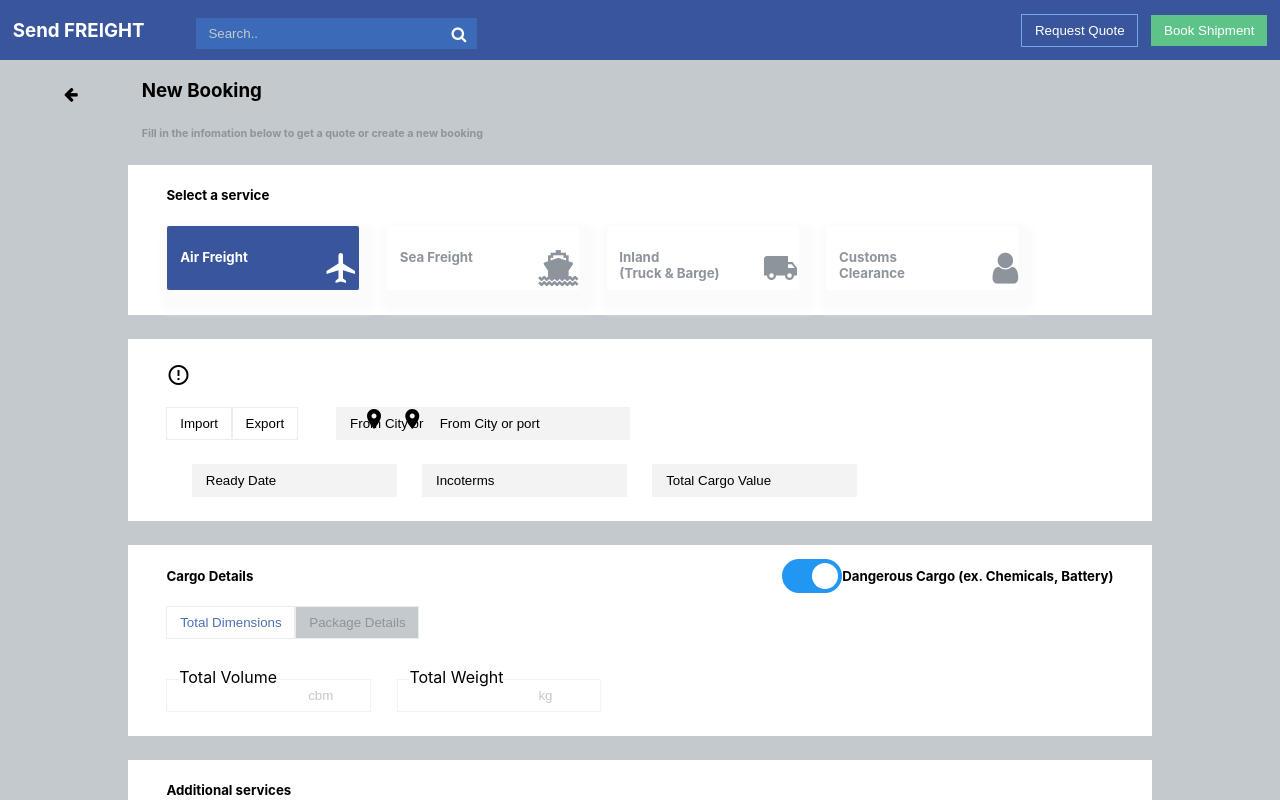
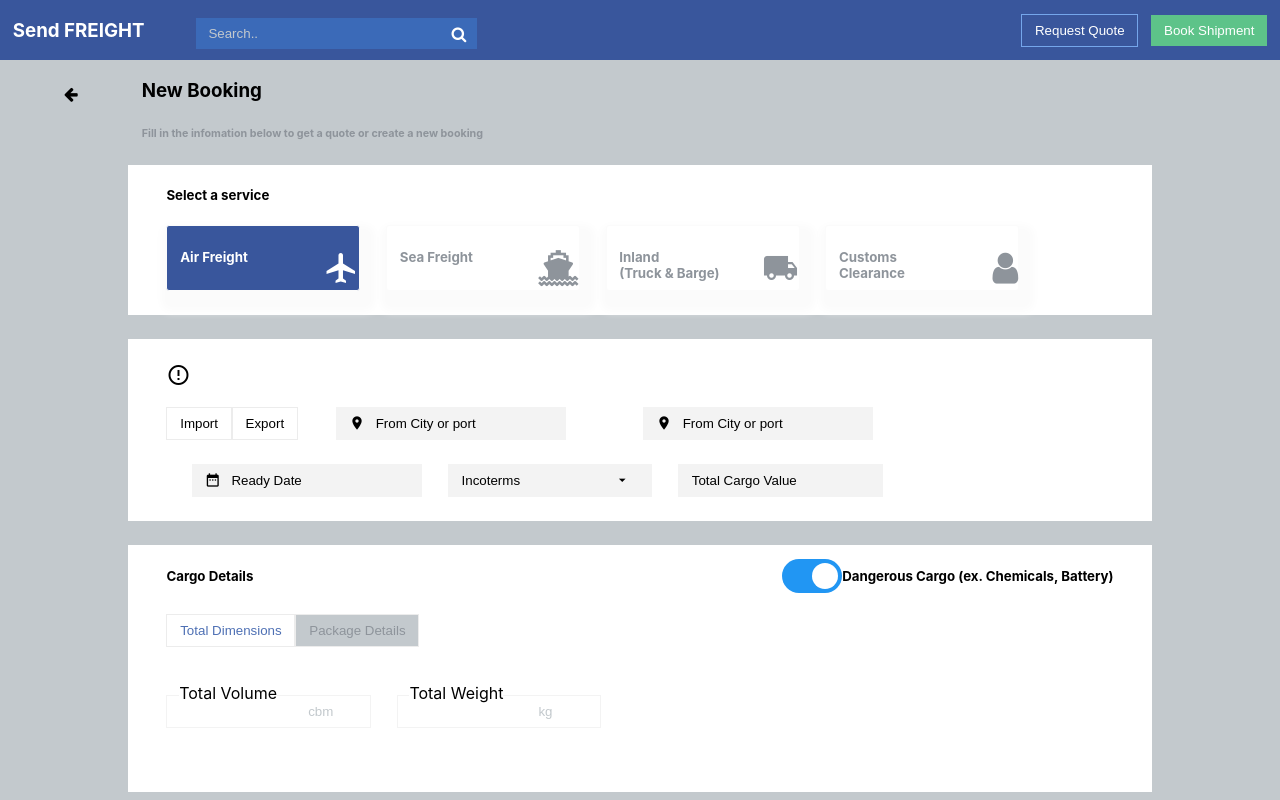
Before and after one commit to Eduzorkamsi/FreightUI, a React (Create React App) app: page / in a window 1280 px wide. Shown: the top 800 px of the page. Built offline with nearby package versions, Linux system fonts and the light colour scheme.

Commit message:
freight6

```diff
--- a/src/App.css
+++ b/src/App.css
@@ -353,3 +353,7 @@ input:checked + .slider:before {
 .relatve {
   position: relative;
 }
+
+.ml-15 {
+  margin-left: 15vw;
+}
--- a/src/components/CargoDetails.js
+++ b/src/components/CargoDetails.js
@@ -13,7 +13,7 @@ const CargoDetails = () => {
           <h5>Dangerous Cargo (ex. Chemicals, Battery)</h5>
         </div>
       </div>
-      <div>
+      <div className="mt-1 mb-1">
         <button className="bg-white pl-1 pr-1 pb-1 pt-1 text-blue button-border2">
           Total Dimensions
         </button>
@@ -21,7 +21,7 @@ const CargoDetails = () => {
           Package Details
         </button>
       </div>
-      <div className="flex row mt-5">
+      <div className="flex row mt-5 mb-5">
         <div className="flex column">
           <label className="total">Total Volume</label>
 
--- a/src/components/Details.js
+++ b/src/components/Details.js
@@ -16,47 +16,73 @@ const Details = () => {
             Export
           </button>
         </div>
-        <div>
+        <div className="flex row">
           <div className="ml-2">
+            <i
+              class="material-icons absolute ml-2 mt-1"
+              style={{ fontSize: "16px" }}
+            >
+              location_on
+            </i>
             <input
-              className="ml-1 mr-5 pt-1 pb-1 pl-1 pr-1 input-bg input-border absolute"
+              className="ml-1 pl-3 mr-5 pt-1 pb-1 pl-1 pr-1 input-bg input-border relative"
               type="text"
               id="fname"
               name="fname"
               value="From City or port"
             />
-            <i class="material-icons absolute ml-3">location_on</i>
           </div>
-          <div className="ml-5">
+
+          <div>
+            <i
+              class="material-icons absolute ml-2 mt-1"
+              style={{ fontSize: "16px" }}
+            >
+              location_on
+            </i>
             <input
-              className="ml-5 pt-1 pb-1 pl-1 pr-1 input-bg input-border absolute"
+              className="ml-1 pl-3 mr-5 pt-1 pb-1  pr-1 input-bg input-border relative"
               type="text"
               id="fname"
               name="fname"
               value="From City or port"
             />
-            <i class="material-icons absolute ml-3">location_on</i>
           </div>
         </div>
       </div>
       <div className="flex row mt-3">
+        <div>
+          <i
+            class="material-icons absolute ml-3 mt-1"
+            style={{ fontSize: "16px" }}
+          >
+            date_range
+          </i>
           <input
-          className="pt-1 pb-1 pl-1 pr-1 ml-2 input-bg input-border "
+            className="pt-1 pb-1 pl-3 pr-1 ml-2 input-bg input-border relative"
             type="text"
             id="fname"
             name="fname"
             value="Ready Date"
           />
-
-        <br />
+        </div>
+        <div>
+          <i
+            class="material-icons absolute  mt-1 ml-15"
+            style={{ fontSize: "16px" }}
+          >
+            arrow_drop_down
+          </i>
           <input
-          className="pt-1 pb-1 pl-1 pr-1 ml-2 input-bg input-border"
+            className="pt-1 pb-1 pl-1 pr-1 ml-2 input-bg input-border relative"
             type="text"
             id="fname"
             name="fname"
             value="Incoterms"
           />
-        <br />
+        </div>
+
+        <div>
           <input
             className="pt-1 pb-1 pl-1 pr-1 ml-2 input-bg input-border"
             type="text"
@@ -64,7 +90,7 @@ const Details = () => {
             name="fname"
             value="Total Cargo Value"
           />
-        <br />
+        </div>
       </div>
     </div>
   );
```
Lines whose indentation alone changed are shown as unchanged.
